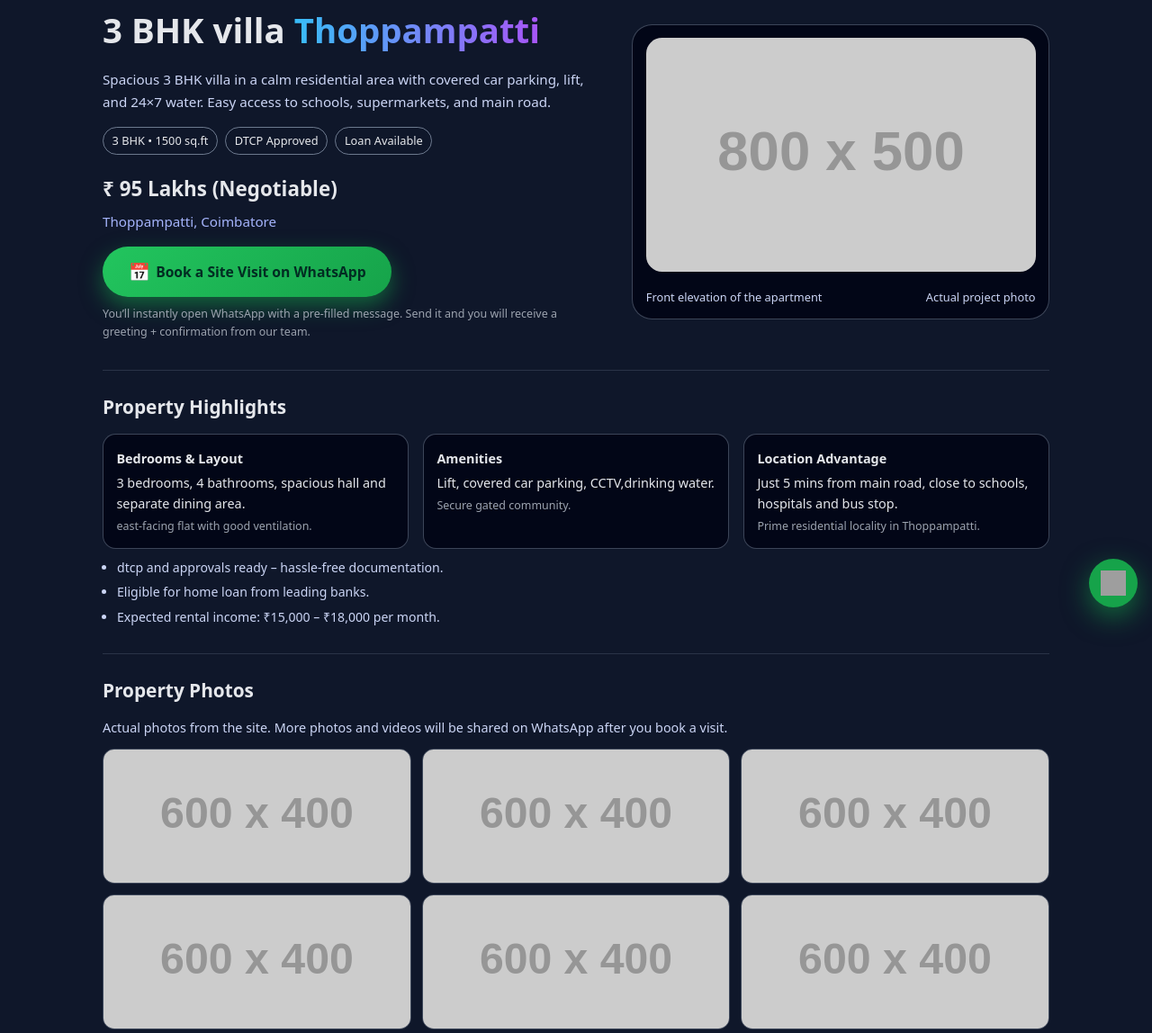
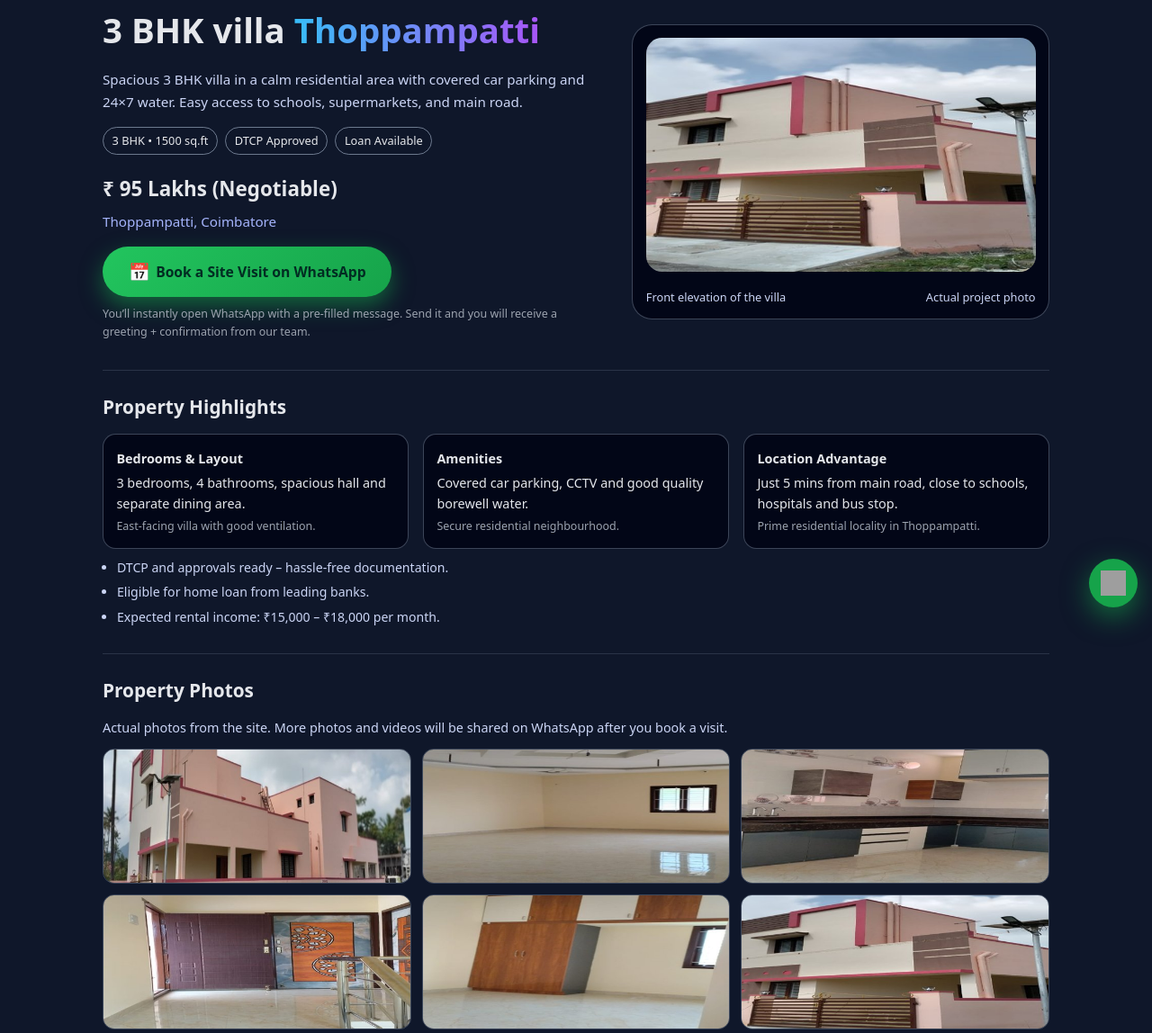
Before and after one commit to britsingh20-source/3-bhk-thudiyalur, a plain HTML site: page index.html in a window 1280 px wide. Shown: the part 109-1257 px from the top of the page at 90% size. Drawn offline with Linux system fonts and the light colour scheme; grey boxes are pictures that could not be loaded; placeholder pictures from the web are drawn by us.

Commit message:
Update index.html

```diff
--- a/index.html
+++ b/index.html
@@ -6,7 +6,7 @@
   <meta name="viewport" content="width=device-width, initial-scale=1" />
   <meta
     name="description"
-    content="Book a site visit for a 3 BHK villa in thoppampatti. Verified property with car parking, lift, and loan assistance."
+    content="Book a site visit for a 3 BHK villa in Thoppampatti. Verified property with car parking and loan assistance."
   />
   <style>
     * {
@@ -295,7 +295,6 @@
     <header>
       <div class="brand">
         <div class="brand-badge">PF</div>
-        <!-- EDIT: your brand name -->
         <span>Property Finder</span>
       </div>
     </header>
@@ -303,35 +302,27 @@
     <!-- HERO – main property block -->
     <section class="hero">
       <div>
-        <!-- EDIT: property title -->
         <h1>
           3 BHK villa <span class="highlight">Thoppampatti</span>
         </h1>
 
-        <!-- EDIT: short summary -->
         <p class="hero-sub">
           Spacious 3 BHK villa in a calm residential area with covered car
-          parking, lift, and 24×7 water. Easy access to schools, supermarkets, and
+          parking and 24×7 water. Easy access to schools, supermarkets, and
           main road.
         </p>
 
         <div class="tags">
-          <!-- EDIT: tags as you like -->
           <span class="tag">3 BHK • 1500 sq.ft</span>
           <span class="tag">DTCP Approved</span>
           <span class="tag">Loan Available</span>
         </div>
 
-        <!-- EDIT: price & location -->
         <div class="price">₹ 95 Lakhs (Negotiable)</div>
         <div class="location">Thoppampatti, Coimbatore</div>
 
         <!-- MAIN CTA -->
         <div class="cta-main">
-          <!--
-            EDIT: change 919999999999 to your WhatsApp number
-            and edit the text message after 'text='
-          -->
           <a
             href="https://wa.me/917824894177?text=Hi%2C%20I%20want%20to%20book%20a%20site%20visit%20for%20the%203%20BHK%20Thoppampatti%20property."
             target="_blank"
@@ -350,14 +341,13 @@
 
       <!-- MAIN IMAGE CARD -->
       <aside class="hero-image-card">
-        <!-- EDIT: main hero image URL -->
         <img
           class="hero-image-main"
-          src="https://via.placeholder.com/800x500?text=Main+Property+Image"
-          alt="3 BHK Villa IN Thoppampatti - front view"
+          src="https://raw.githubusercontent.com/britsingh20-source/3-bhk-thudiyalur/main/resized_WhatsApp%20Image%202025-12-04%20at%2014.06.26_901d8b33.jpg"
+          alt="3 BHK villa in Thoppampatti - front view"
         />
         <div class="hero-image-caption">
-          <span>Front elevation of the apartment</span>
+          <span>Front elevation of the villa</span>
           <span>Actual project photo</span>
         </div>
       </aside>
@@ -370,12 +360,12 @@
         <div class="feature">
           <div class="feature-title">Bedrooms & Layout</div>
           <p>3 bedrooms, 4 bathrooms, spacious hall and separate dining area.</p>
-          <small>east-facing flat with good ventilation.</small>
+          <small>East-facing villa with good ventilation.</small>
         </div>
         <div class="feature">
           <div class="feature-title">Amenities</div>
-          <p>Lift, covered car parking, CCTV,drinking water.</p>
-          <small>Secure gated community.</small>
+          <p>Covered car parking, CCTV and good quality borewell water.</p>
+          <small>Secure residential neighbourhood.</small>
         </div>
         <div class="feature">
           <div class="feature-title">Location Advantage</div>
@@ -385,8 +375,7 @@
       </div>
 
       <ul class="details-list">
-        <!-- EDIT: bullet points -->
-        <li>dtcp and approvals ready – hassle-free documentation.</li>
+        <li>DTCP and approvals ready – hassle-free documentation.</li>
         <li>Eligible for home loan from leading banks.</li>
         <li>Expected rental income: ₹15,000 – ₹18,000 per month.</li>
       </ul>
@@ -401,30 +390,29 @@
       </p>
 
       <div class="gallery-grid">
-        <!-- EDIT: replace all src URLs with your real image links -->
         <img
-          src="https://via.placeholder.com/600x400?text=Living+Room"
-          alt="Living room"
+          src="https://raw.githubusercontent.com/britsingh20-source/3-bhk-thudiyalur/main/resized_WhatsApp%20Image%202025-12-04%20at%2014.06.27_74cecd5d.jpg"
+          alt="Side view of the villa"
         />
         <img
-          src="https://via.placeholder.com/600x400?text=Bedroom"
-          alt="Bedroom"
+          src="https://raw.githubusercontent.com/britsingh20-source/3-bhk-thudiyalur/main/resized_WhatsApp%20Image%202025-12-04%20at%2014.06.28_6d8e7cd2.jpg"
+          alt="Spacious hall / living room"
         />
         <img
-          src="https://via.placeholder.com/600x400?text=Kitchen"
-          alt="Kitchen"
+          src="https://raw.githubusercontent.com/britsingh20-source/3-bhk-thudiyalur/main/resized_WhatsApp%20Image%202025-12-04%20at%2014.06.31_5b192c7b.jpg"
+          alt="Modular kitchen area"
         />
         <img
-          src="https://via.placeholder.com/600x400?text=Balcony+View"
-          alt="Balcony view"
+          src="https://raw.githubusercontent.com/britsingh20-source/3-bhk-thudiyalur/main/resized_WhatsApp%20Image%202025-12-04%20at%2014.06.32_d0d11571.jpg"
+          alt="Entrance and foyer"
         />
         <img
-          src="https://via.placeholder.com/600x400?text=Car+Parking"
-          alt="Car parking"
+          src="https://raw.githubusercontent.com/britsingh20-source/3-bhk-thudiyalur/main/resized_WhatsApp%20Image%202025-12-04%20at%2014.06.33_e0317758.jpg"
+          alt="Bedroom with wardrobes"
         />
         <img
-          src="https://via.placeholder.com/600x400?text=Building+Entrance"
-          alt="Building entrance"
+          src="https://raw.githubusercontent.com/britsingh20-source/3-bhk-thudiyalur/main/resized_WhatsApp%20Image%202025-12-04%20at%2014.06.26_901d8b33.jpg"
+          alt="Front elevation again"
         />
       </div>
     </section>
```
